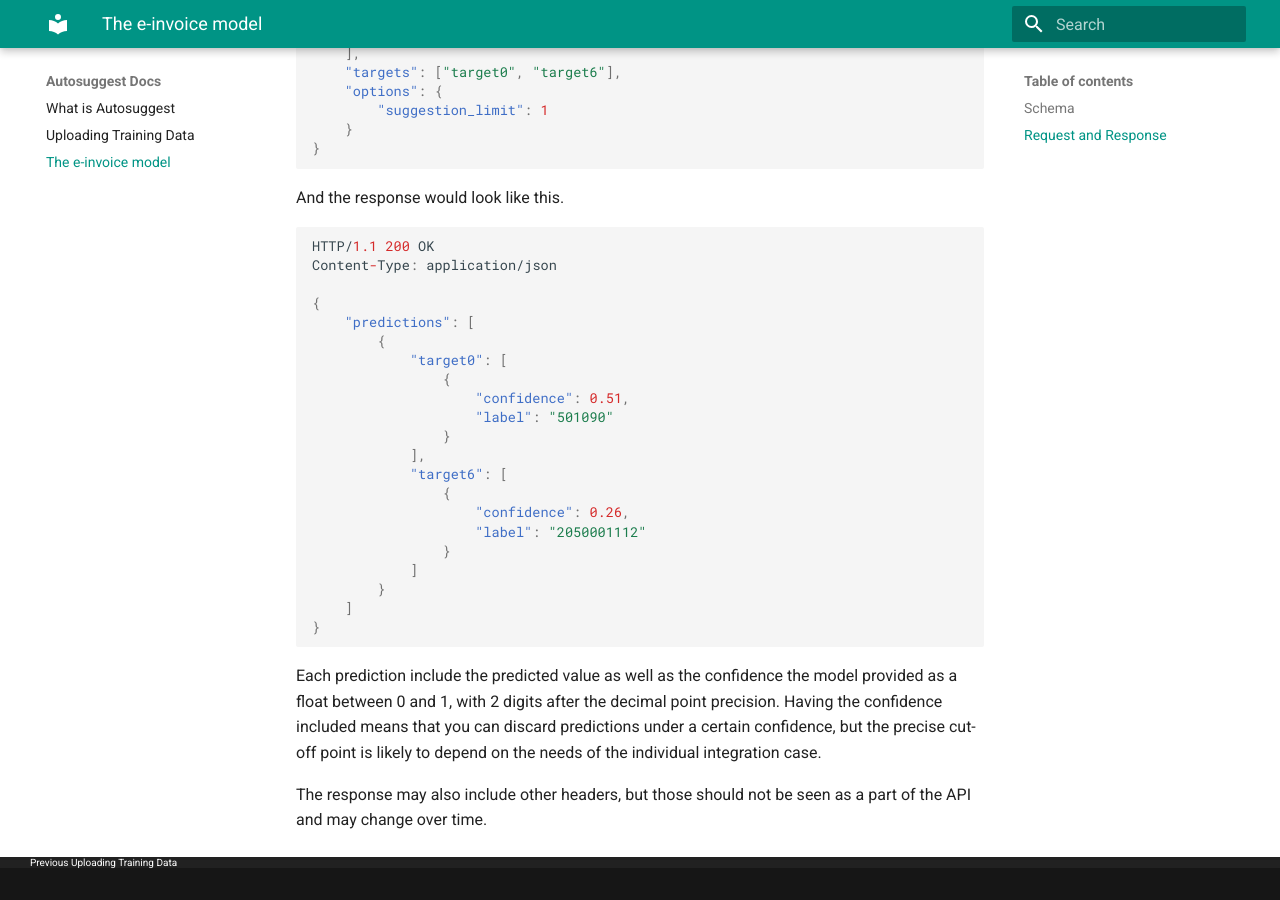
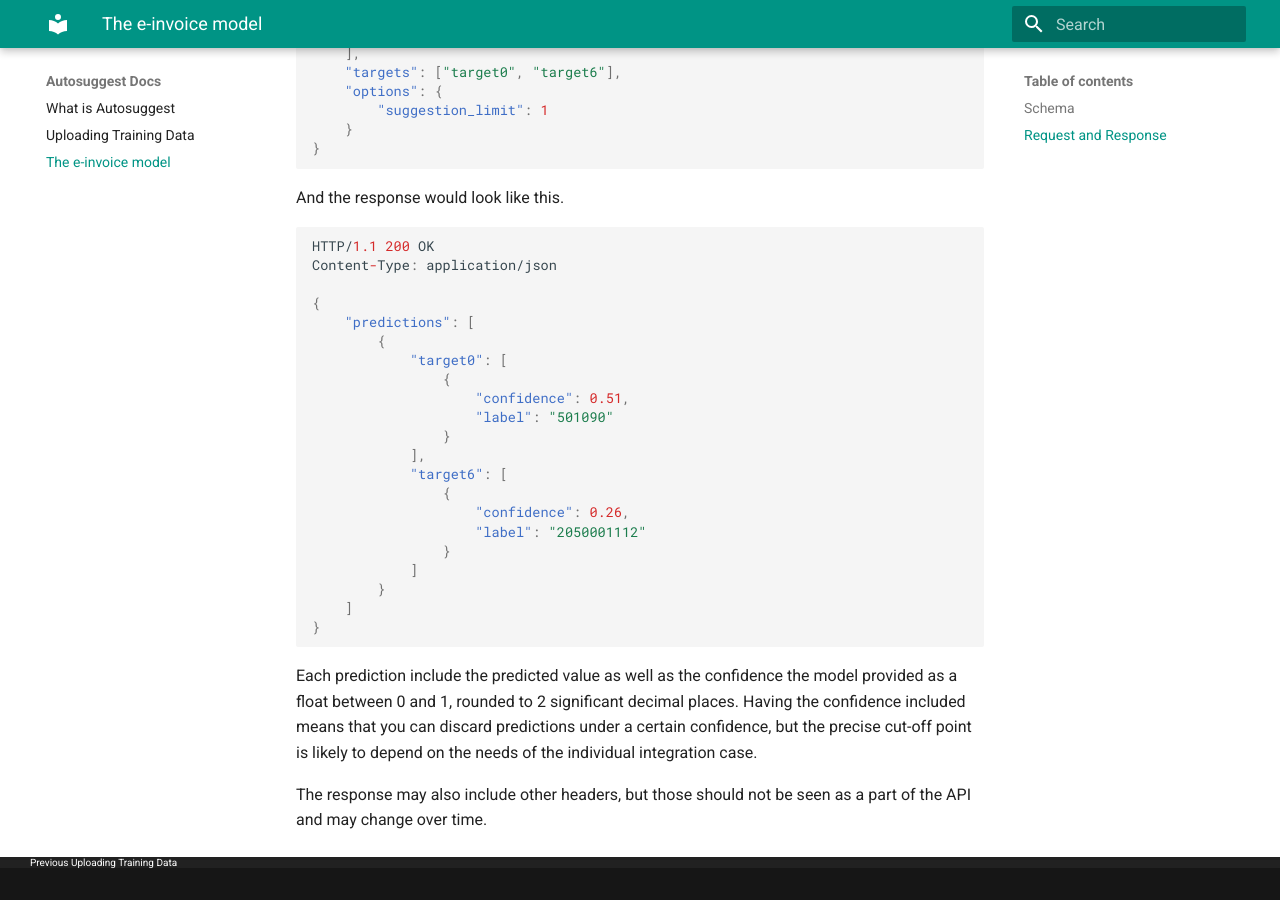
Before and after one commit to e-conomic/vml-docs, an MkDocs documentation site: the page built from docs/einvoice_model.md, in a window 1280 px wide and 900 px high, scrolled down 1325 px. Built offline with MkDocs 1.6.1 and Material for MkDocs 9.7.7, drawn with Linux system fonts in a browser that asks for light colours; old or Windows-style settings are respelled for this version of MkDocs.

Commit message:
Refined confidence precision sentence

````diff
--- a/docs/einvoice_model.md
+++ b/docs/einvoice_model.md
@@ -93,7 +93,7 @@ Content-Type: application/json
 
 ```
 
-Each prediction include the predicted value as well as the confidence the model provided as a float between 0 and 1, with 2 digits after the decimal point precision.
+Each prediction include the predicted value as well as the confidence the model provided as a float between 0 and 1, rounded to 2 significant decimal places.
 Having the confidence included means that you can discard predictions under a certain confidence, but the precise cut-off point is likely to depend on the needs of the individual integration case.
 
 The response may also include other headers, but those should not be seen as a part of the API and may change over time.
````
